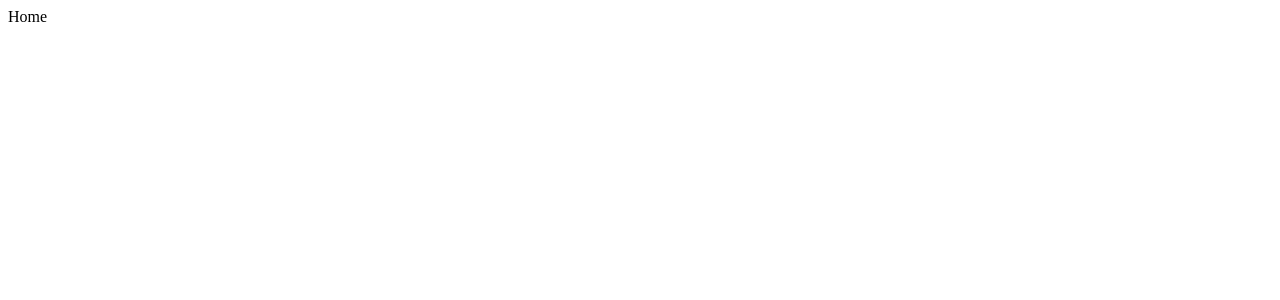
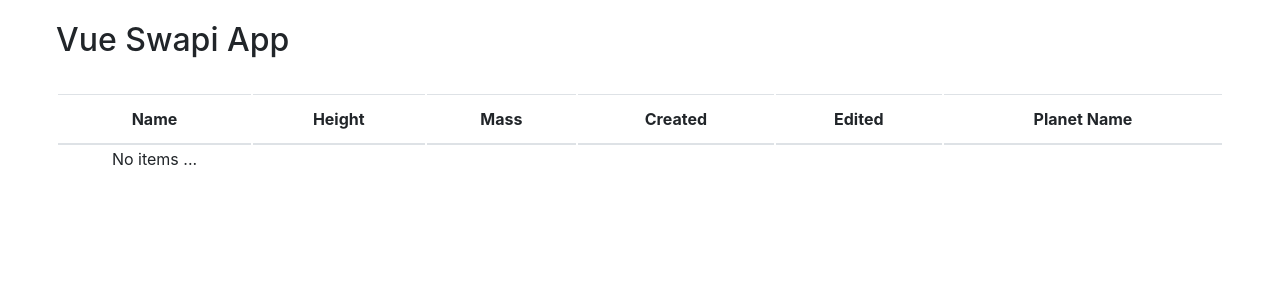
Before and after one commit to jackmilan/vue-swapi-api, a Vue app: page / in a window 1280 px wide. Shown: the top 300 px of the page. Built offline with nearby package versions, Linux system fonts and the light colour scheme.

Commit message:
set upped basic css, added home page, added people-table component, set upped redirect to /home on not found page

```diff
--- a/src/App.vue
+++ b/src/App.vue
@@ -9,3 +9,14 @@ export default defineComponent({
   name: "App",
 });
 </script>
+
+<style lang="sass">
+body
+  font-family: -apple-system,BlinkMacSystemFont,"Segoe UI",Roboto,"Helvetica Neue",Arial,sans-serif,"Apple Color Emoji","Segoe UI Emoji","Segoe UI Symbol"
+  font-size: 1rem
+  font-weight: 400
+  line-height: 1.5
+  color: #212529
+  text-align: left
+  background-color: #fff
+</style>
--- /dev/null
+++ b/src/components/PeopleList.vue
@@ -0,0 +1,62 @@
+<template>
+  <table class="table">
+    <thead>
+      <tr>
+        <template v-for="(head, key) in heads" :key="key">
+          <th class="text-capitilize" v-text="head" />
+        </template>
+      </tr>
+    </thead>
+    <tbody>
+      <template v-if="people.length">
+        <template v-for="(row, key) in people" :key="key">
+          <tr>
+            <td></td>
+          </tr>
+        </template>
+      </template>
+      <template v-else>
+        <tr :aria-colspan="heads.length">
+          No items ...
+        </tr>
+      </template>
+    </tbody>
+  </table>
+</template>
+
+<script lang="ts">
+import { defineComponent } from "vue";
+export default defineComponent({
+  name: "PeopleList",
+  data: () => ({
+    heads: ["name", "height", "mass", "created", "edited", "planet name"],
+    people: [],
+  }),
+});
+</script>
+
+<style lang="sass" scoped>
+.text-capitilize
+    text-transform: capitalize
+
+table
+    width: 100%
+    max-width: 100%
+    margin-bottom: 1rem
+    background-color: transparent
+    text-align: center
+
+thead
+    display: table-header-group
+    vertical-align: middle
+    border-color: inherit
+
+.table thead th
+    vertical-align: bottom
+    border-bottom: 2px solid #dee2e6
+
+.table td, .table th
+    padding: 0.75rem
+    vertical-align: top
+    border-top: 1px solid #dee2e6
+</style>
--- a/src/router/index.ts
+++ b/src/router/index.ts
@@ -1,17 +1,18 @@
-import { createRouter, createWebHashHistory } from 'vue-router'
-const HomeView = { template: '<div>Home</div>' };
+import { createRouter, createWebHistory } from 'vue-router';
+import Home from '@/views/Home.vue';
 
 const routes = [
+  { path: '/:pathMatch(.*)*', redirect: '/' },
   {
     path: '/',
     name: 'home',
-    component: HomeView
+    component: Home,
   },
-]
+];
 
 const router = createRouter({
-  history: createWebHashHistory(),
-  routes
-})
+  history: createWebHistory(),
+  routes,
+});
 
-export default router
+export default router;
--- /dev/null
+++ b/src/views/Home.vue
@@ -0,0 +1,31 @@
+<template>
+  <div class="main">
+    <h1 class="page-title">Vue Swapi App</h1>
+
+    <people-list />
+  </div>
+</template>
+
+<script lang="ts">
+import PeopleList from "@/components/PeopleList.vue";
+import { defineComponent } from "vue";
+export default defineComponent({
+  components: { PeopleList },
+  name: "HomePage",
+});
+</script>
+
+<style lang="sass" scoped>
+.main
+    padding: 0 3rem
+
+h1
+    margin-bottom: 0.5rem
+    font-family: inherit
+    font-weight: 500
+    line-height: 1.2
+    color: inherit
+
+.page-title
+    margin-bottom: 2rem
+</style>
```
